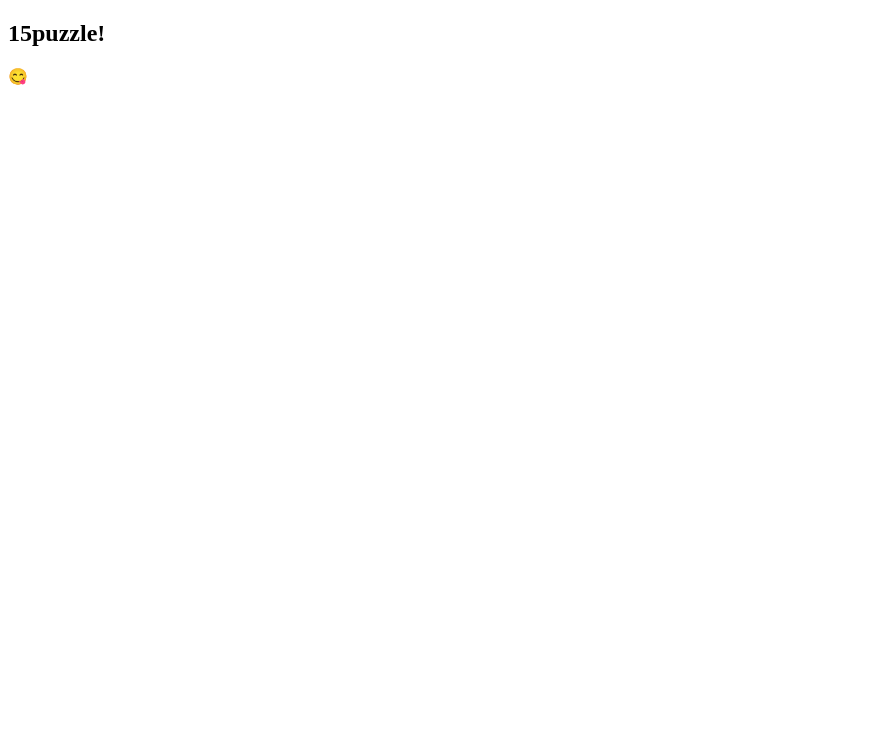
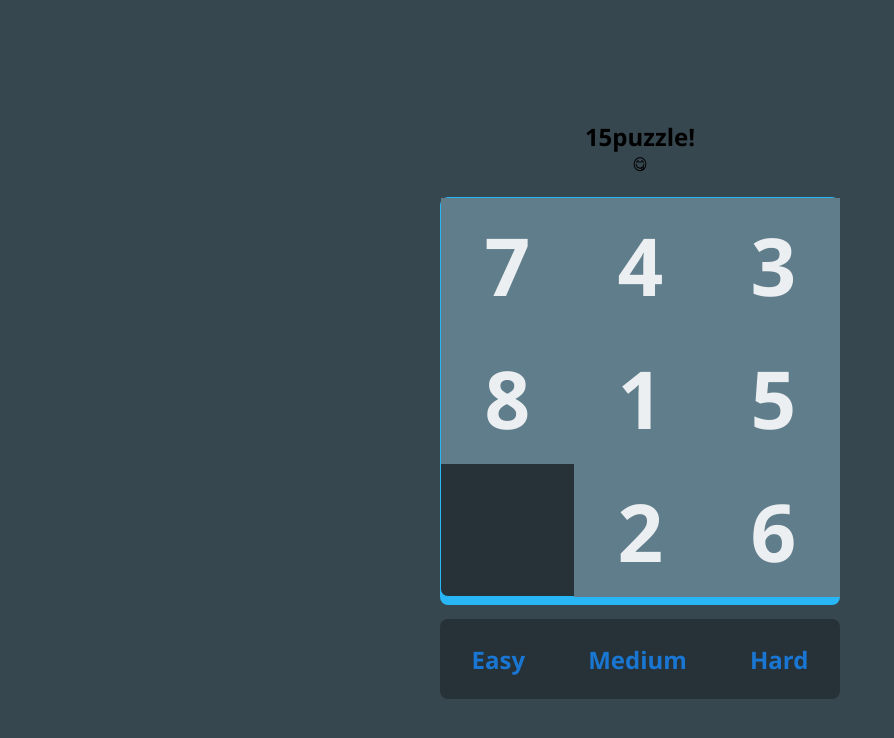
Before and after one commit to 1angad/15puzzle, a plain HTML site: page index.html in a window 1280 px wide. Shown: the whole page, without its empty margins (0-894 px from the left). Drawn offline with Linux system fonts and the light colour scheme.

Commit message:
Add files via upload

```diff
--- a/index.html
+++ b/index.html
@@ -3,10 +3,29 @@
 <head>
     <meta charset="UTF-8">
     <meta name="viewport" content="width=device-width, initial-scale=1.0">
+    <link rel="stylesheet" href="style.css">
     <title>Document</title>
 </head>
 <body>
     <h2>15puzzle!</h2>
     <p>😋</p>
+    <br>
+    <div id="puzzle_container">
+        <div class="puzzle_block">1</div>
+        <div class="puzzle_block">2</div>
+        <div class="puzzle_block">3</div>
+        <div class="puzzle_block">4</div>
+        <div class="puzzle_block">5</div>
+        <div class="puzzle_block">6</div>
+        <div class="puzzle_block">7</div>
+        <div class="puzzle_block">8</div>
+    </div>
+    <div id="difficulty_container">
+        <div class="difficulty_button">Easy</div>
+        <div class="difficulty_button">Medium</div>
+        <div class="difficulty_button">Hard</div>
+    </div>
+
+    <script src="script.js"></script>
 </body>
 </html>
--- /dev/null
+++ b/script.js
@@ -0,0 +1,104 @@
+const GameDifficulty=[20,50,70];
+class Game{
+    difficulty;//difficulty based on GameDifficulty array
+    cols=3;//how many colomns
+    rows=3;//how many rows
+    count;//cols*rows
+    blocks;//the html elements with className="puzzle_block"
+    emptyBlockCoords=[2,2];//the coordinates of the empty block
+    indexes=[];//keeps track of the order of the blocks
+
+    constructor(difficultyLevel=1){
+        this.difficulty=GameDifficulty[difficultyLevel-1];
+        this.count=this.cols*this.rows;
+        this.blocks=document.getElementsByClassName("puzzle_block");//grab the blocks
+        this.init();
+    }
+
+    init(){//position each block in its proper position
+        for(let y=0;y<this.rows;y++){
+            for(let x=0;x<this.cols;x++){
+                let blockIdx=x+y*this.cols;
+                if(blockIdx+1>=this.count)break;
+                let block=this.blocks[blockIdx];
+                this.positionBlockAtCoord(blockIdx,x,y);
+                block.addEventListener('click',(e)=>this.onClickOnBlock(blockIdx));
+                this.indexes.push(blockIdx);
+            }
+        }
+        this.indexes.push(this.count-1);
+        this.randomize(this.difficulty);
+    }
+
+    randomize(iterationCount){//move a random block (x iterationCount)
+        for(let i=0;i<iterationCount;i++){
+            let randomBlockIdx=Math.floor(Math.random()*(this.count-1));
+            let moved=this.moveBlock(randomBlockIdx);
+            if(!moved)i--;
+        }
+    }
+
+    moveBlock(blockIdx){//moves a block and return true if the block has moved
+        let block=this.blocks[blockIdx];
+        let blockCoords=this.canMoveBlock(block);
+        if(blockCoords!=null){
+            this.positionBlockAtCoord(blockIdx,this.emptyBlockCoords[0],this.emptyBlockCoords[1]);
+            this.indexes[this.emptyBlockCoords[0]+this.emptyBlockCoords[1]*this.cols]=this.indexes[blockCoords[0]+blockCoords[1]*this.cols];
+            this.emptyBlockCoords[0]=blockCoords[0];
+            this.emptyBlockCoords[1]=blockCoords[1];
+            return true;
+        }
+        return false;
+    }
+    canMoveBlock(block){//return the block coordinates if he can move else return null
+        let blockPos=[parseInt(block.style.left),parseInt(block.style.top)];
+        let blockWidth=block.clientWidth;
+        let blockCoords=[blockPos[0]/blockWidth,blockPos[1]/blockWidth];
+        let diff=[Math.abs(blockCoords[0]-this.emptyBlockCoords[0]),Math.abs(blockCoords[1]-this.emptyBlockCoords[1])];
+        let canMove=(diff[0]==1&&diff[1]==0)||(diff[0]==0&&diff[1]==1);
+        if(canMove)return blockCoords;
+        else return null;
+    }
+
+    positionBlockAtCoord(blockIdx,x,y){//position the block at a certain coordinates
+        let block=this.blocks[blockIdx];
+        block.style.left=(x*block.clientWidth)+"px";
+        block.style.top=(y*block.clientWidth)+"px";
+    }
+
+    onClickOnBlock(blockIdx){//try move block and check if puzzle was solved
+        if(this.moveBlock(blockIdx)){
+            if(this.checkPuzzleSolved()){
+                setTimeout(()=>alert("Puzzle Solved!!"),600);
+            }
+        }
+    }
+
+    checkPuzzleSolved(){//return if puzzle was solved
+        for(let i=0;i<this.indexes.length;i++){
+            //console.log(this.indexes[i],i);
+            if(i==this.emptyBlockCoords[0]+this.emptyBlockCoords[1]*this.cols)continue;
+            if(this.indexes[i]!=i)return false;
+        }
+        return true;
+    }
+
+    setDifficulty(difficultyLevel){//set difficulty
+        this.difficulty=GameDifficulty[difficultyLevel-1];
+        this.randomize(this.difficulty);
+    }
+
+}
+
+var game=new Game(1);//instantiate a new Game
+
+
+//taking care of the difficulty buttons
+var difficulty_buttons=Array.from(document.getElementsByClassName("difficulty_button"));
+difficulty_buttons.forEach((elem,idx)=>{
+    elem.addEventListener('click',(e)=>{
+        difficulty_buttons[GameDifficulty.indexOf(game.difficulty)].classList.remove("active");
+        elem.classList.add("active");
+        game.setDifficulty(idx+1);
+    });
+});
--- /dev/null
+++ b/style.css
@@ -0,0 +1,84 @@
+* {
+    margin: 0;
+    padding: 0;
+    box-sizing: border-box;
+    font-family:'Segoe UI', Tahoma, Geneva, Verdana, sans-serif;
+}
+
+:root{
+    --bgcol:#37474F;
+    --mcol0:#29B6F6;
+    --mcol1:#2196F3;
+    --mcol2:#1976D2;
+    --txtcol0:#90A4AE;
+    --txtcol1:#607D8B;
+    --whitecol:#ECEFF1;
+    --darkcol:#263238;
+}
+
+
+body{
+    display:flex;
+    flex-direction:column;
+    align-items:center;
+    padding-top:15vh;
+    background-color:var(--bgcol);
+}
+
+#puzzle_container{
+    position: relative;
+    width: 50vh;
+    height:50vh;
+    background-color:var(--darkcol);
+    border-radius:8px;
+    border:1px solid var(--mcol0);
+    box-shadow:0px 8px 0px var(--mcol0);
+}
+
+.puzzle_block{
+    position:absolute;
+    left:0;
+    top:0;
+    width:33.4%;
+    height:33.4%;
+    background-color:var(--txtcol1);
+    color:var(--whitecol);
+    font-size:10vh;
+    font-weight:bold;
+    text-align:center;
+    padding-top:3%;
+    cursor: pointer;
+    user-select:none;
+    transition:left 0.3s,top 0.3s;
+}
+
+/*difficulty container*/
+#difficulty_container{
+    display:flex;
+    flex-direction:row;
+    width:50vh;
+    height:10vh;
+    background-color:var(--darkcol);
+    border-radius:8px;
+    margin-top:22px;
+}
+.difficulty_button{
+    flex-grow:1;
+    background-color:inherit;
+    color:var(--mcol2);
+    text-align:center;
+    font-size:3vh;
+    font-weight:bold;
+    padding-top:5%;
+    margin:4px;
+    cursor: pointer;
+    transition:font-size 0.3s;
+}
+.difficulty_button:hover{
+    opacity:0.8;
+    font-size:3.5vh;
+}
+.difficulty_button.active{
+    background-color:inherit;
+    color:var(--mcol0);
+}
```
